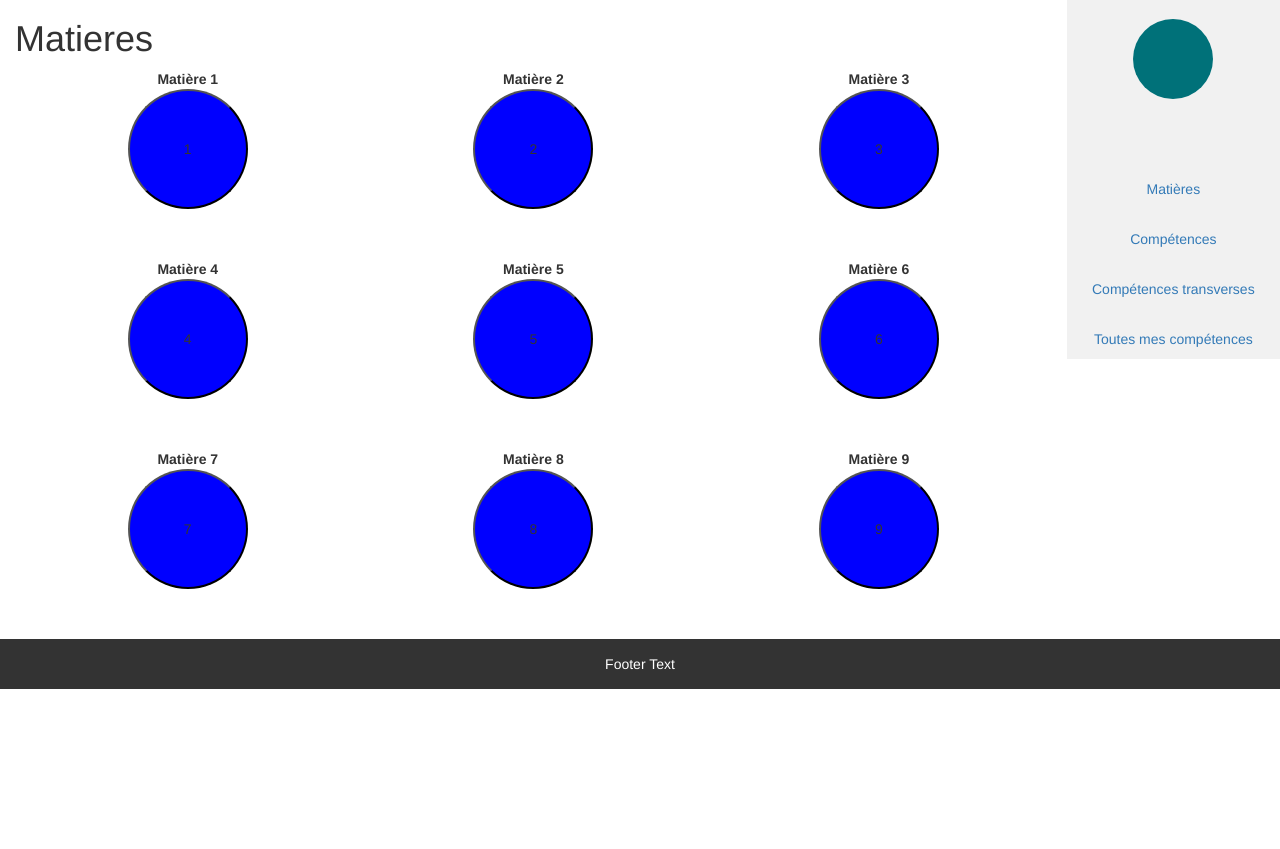
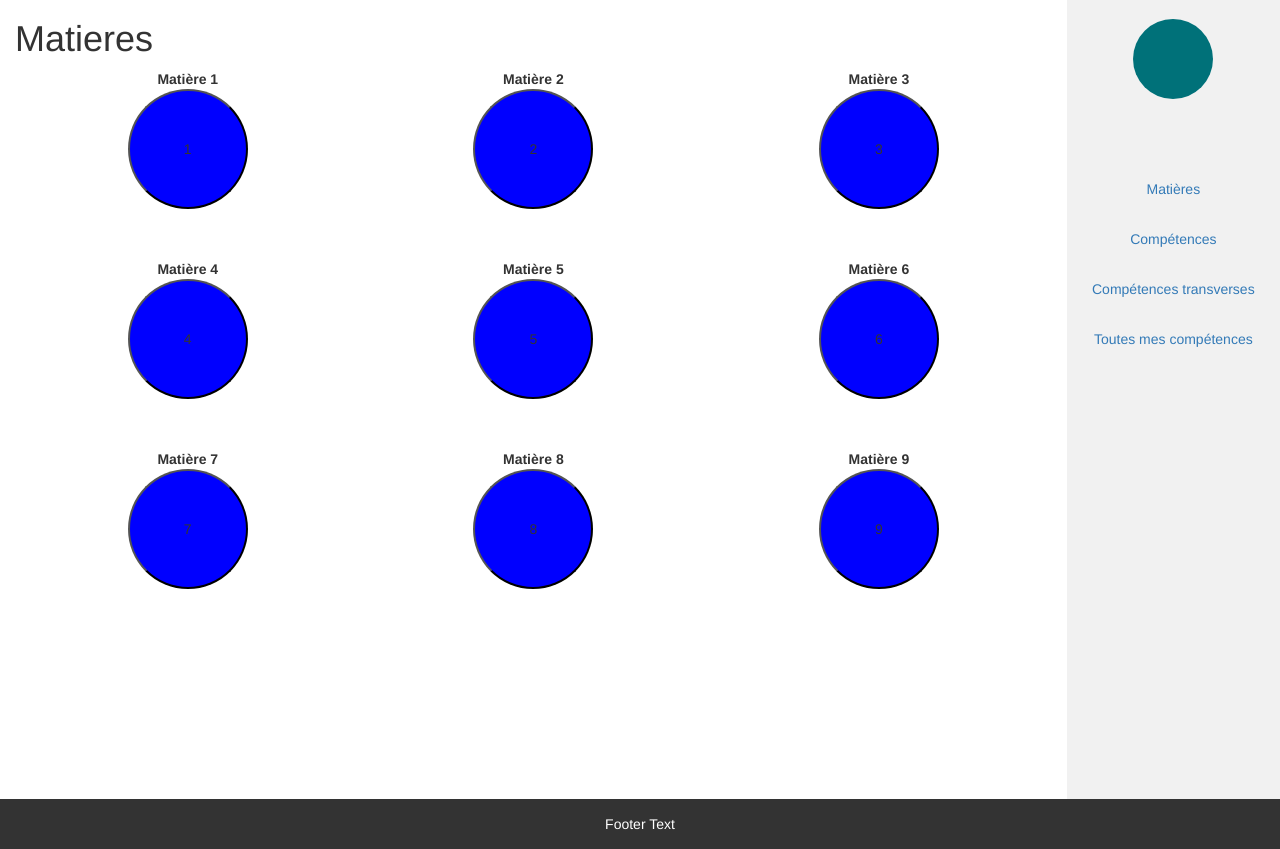
Before and after one commit to laurentdebize-ece/projet-web-dynamique-groupe_1_i, a PHP site: page /matieres.php in a window 1280 px wide. Shown: the part 73-922 px from the top of the page. Before the commit the page ends 762 px from the top, so only its background shows below. Run offline with PHP 8.4, Linux system fonts and the light colour scheme.

Commit message:
correction sidenav

```diff
--- a/matieres.php
+++ b/matieres.php
@@ -62,7 +62,7 @@
             </form>
         </div>
 
-        <div class="col-sm-2 sidenav">
+        <div class="col-sm-2 sidenav raw-content">
             <div id="cercle"></div>
             <br><br><br><br>
             <p><a href="matieres.php">Matières</a></p><br>
--- a/style1.css
+++ b/style1.css
@@ -8,13 +8,15 @@ html, body {
 }
 
 /* Set height of the grid so .sidenav can be 100% (adjust as needed) */
-.row.content {height: auto}
+.row.content {
+    height: 100%
+}
 
 /* Set gray background color and 100% height */
 .sidenav {
     padding-top: 20px;
     background-color: #f1f1f1;
-    height: 100%;
+    height: 100vh;
 }
 
 /* Set black background color, white text and some padding */
@@ -33,7 +35,10 @@ footer {
         height: auto;
         padding: 15px;
     }
-    .row.content {height:auto;}
+
+    .row.content {
+        height: auto;
+    }
 }
 
 #cercle {
@@ -43,7 +48,7 @@ footer {
     background: #007179;
     background-position: center;
     cursor: pointer;
-    margin:0 auto;
+    margin: 0 auto;
 }
 
 .center {
@@ -61,7 +66,7 @@ footer {
 
 .circle {
     text-align: center;
-    margin-bottom:50px;
+    margin-bottom: 50px;
     width: 120px;
     height: 120px;
     background: blue;
@@ -84,7 +89,7 @@ footer {
     text-align: center;
 }
 
-.rectangle{
+.rectangle {
     height: 60px;
     width: 180px;
     background: #007179;
@@ -114,6 +119,7 @@ footer {
     width: 700px;
     margin: auto;
 }
+
 #carrousel ul li {
     position: absolute;
     top: 0;
```
